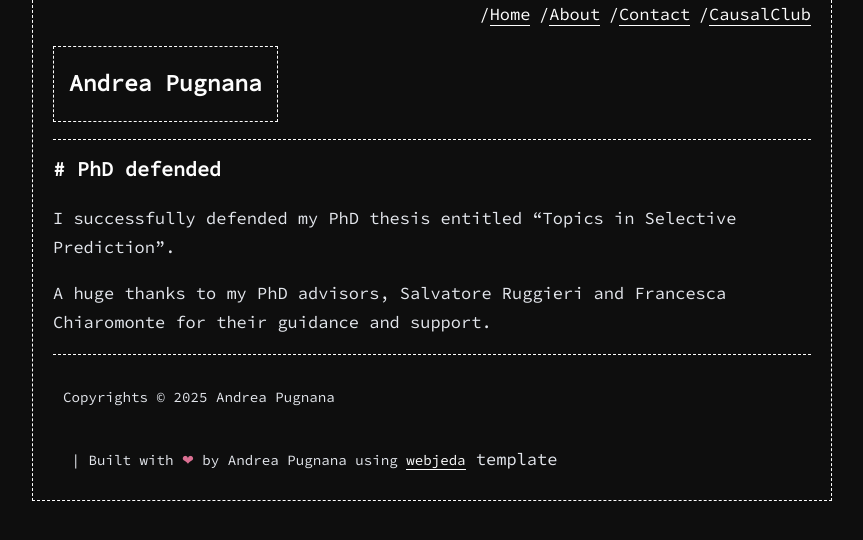
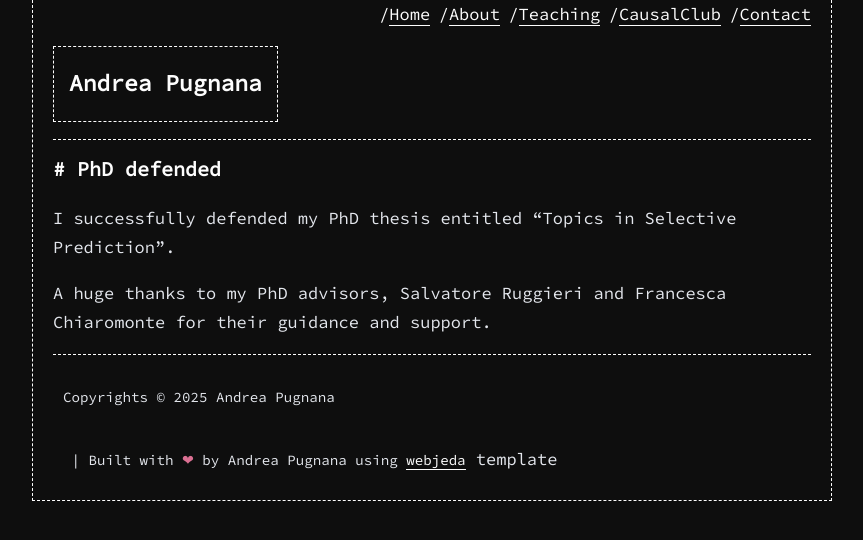
Before and after one commit to andrepugni/andrepugni.github.io, a Jekyll site: the page built from _posts/2024-05-24-PhD-defended.md, in a window 1280 px wide. Shown: the top 540 px of the page, without its empty margins (208-1071 px from the left). Built offline with Jekyll 4.4.1, drawn with Linux system fonts in a browser that asks for light colours.

Commit message:
Updates 2024/02/13

```diff
--- a/_layouts/default.html
+++ b/_layouts/default.html
@@ -16,8 +16,9 @@ layout: compress
         <ul>
             <li><a href="{{site.baseurl}}/">Home</a></li>
             <li><a href="{{site.baseurl}}/about">About</a></li>
+            <li><a href="{{site.baseurl}}/teaching">Teaching</a></li>
+            <li><a href="{{site.baseurl}}/causalClub">CausalClub</a></li>
             <li><a href="{{site.baseurl}}/contact">Contact</a></li>
-            <li><a href="{{site.baseurl}}/causalClub">CausalClub</a></li>
         </ul>
     </nav>
     <a class="title-a" href="{{site.baseurl}}/"><h1 class="title">{{site.title}}</h1></a>
```
